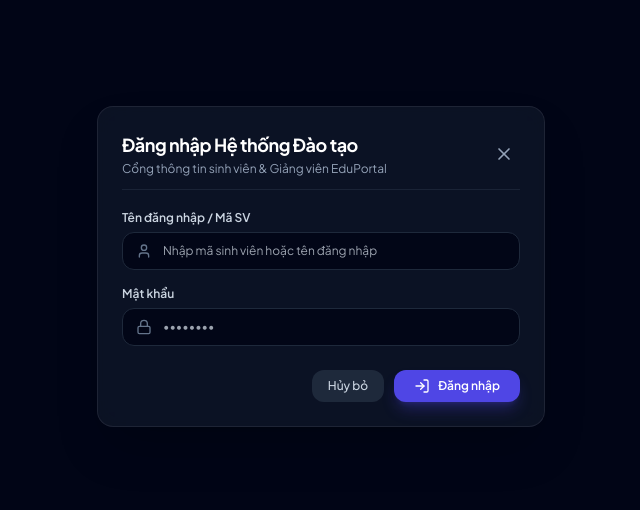
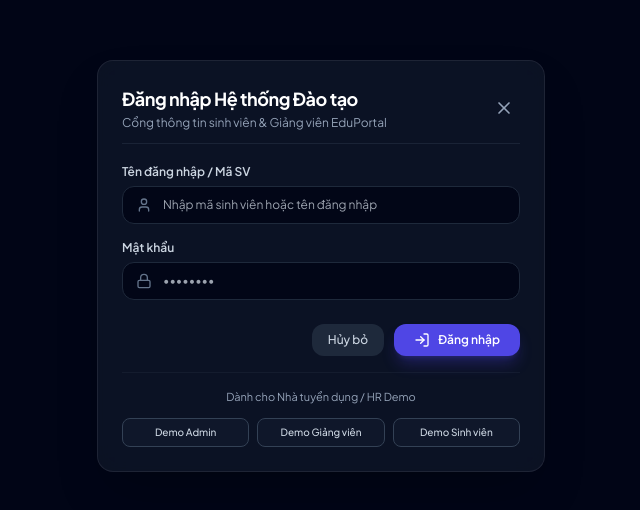
Before and after one commit to NguyenLee15/student-management, a React (Vite) app in the folder student-management-frontend/: page / in a window 1280 px wide. Shown: the part 134-644 px from the top of the page, without its empty margins (319-959 px from the left). Built offline with nearby package versions, Linux system fonts and the light colour scheme; no server answers.

Commit message:
feat: add hr demo buttons and auto-seed admin on production for showcase

```diff
--- a/student-management-frontend/src/components/auth/LoginModal.jsx
+++ b/student-management-frontend/src/components/auth/LoginModal.jsx
@@ -99,6 +99,33 @@ export default function LoginModal({ isOpen, onClose, onLoginSuccess }) {
             <span>{loading ? 'Đang xác thực...' : 'Đăng nhập'}</span>
           </button>
         </div>
+
+        <div className="mt-4 pt-4 border-t border-slate-800/50">
+          <p className="text-[11px] text-slate-400 mb-3 text-center">Dành cho Nhà tuyển dụng / HR Demo</p>
+          <div className="grid grid-cols-3 gap-2">
+            <button
+              type="button"
+              onClick={() => { setUsername('admin'); setPassword('admin123'); }}
+              className="px-2 py-1.5 rounded-lg bg-slate-900 border border-slate-700 hover:border-indigo-500 hover:text-indigo-300 text-slate-300 text-[10px] font-medium transition"
+            >
+              Demo Admin
+            </button>
+            <button
+              type="button"
+              onClick={() => { setUsername('teacher'); setPassword('teacher123'); }}
+              className="px-2 py-1.5 rounded-lg bg-slate-900 border border-slate-700 hover:border-indigo-500 hover:text-indigo-300 text-slate-300 text-[10px] font-medium transition"
+            >
+              Demo Giảng viên
+            </button>
+            <button
+              type="button"
+              onClick={() => { setUsername('student'); setPassword('student123'); }}
+              className="px-2 py-1.5 rounded-lg bg-slate-900 border border-slate-700 hover:border-indigo-500 hover:text-indigo-300 text-slate-300 text-[10px] font-medium transition"
+            >
+              Demo Sinh viên
+            </button>
+          </div>
+        </div>
       </form>
     </Modal>
   );
```
Also changed, not shown: 1 other file (tests, documents, lock files or other folders).
